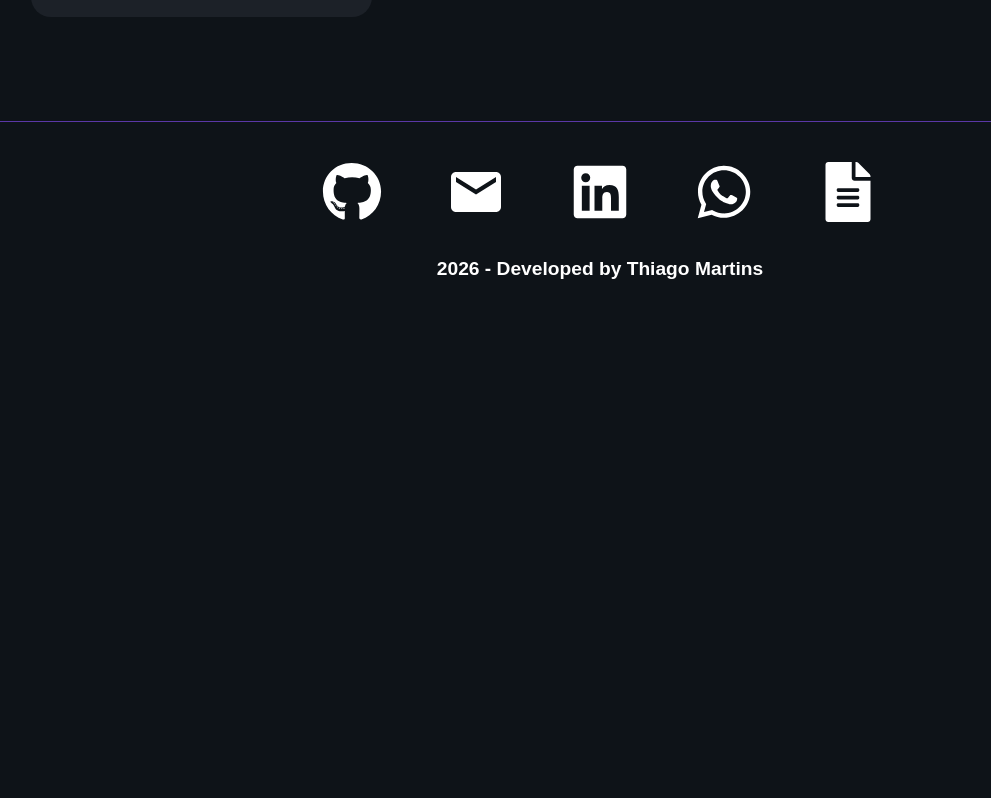
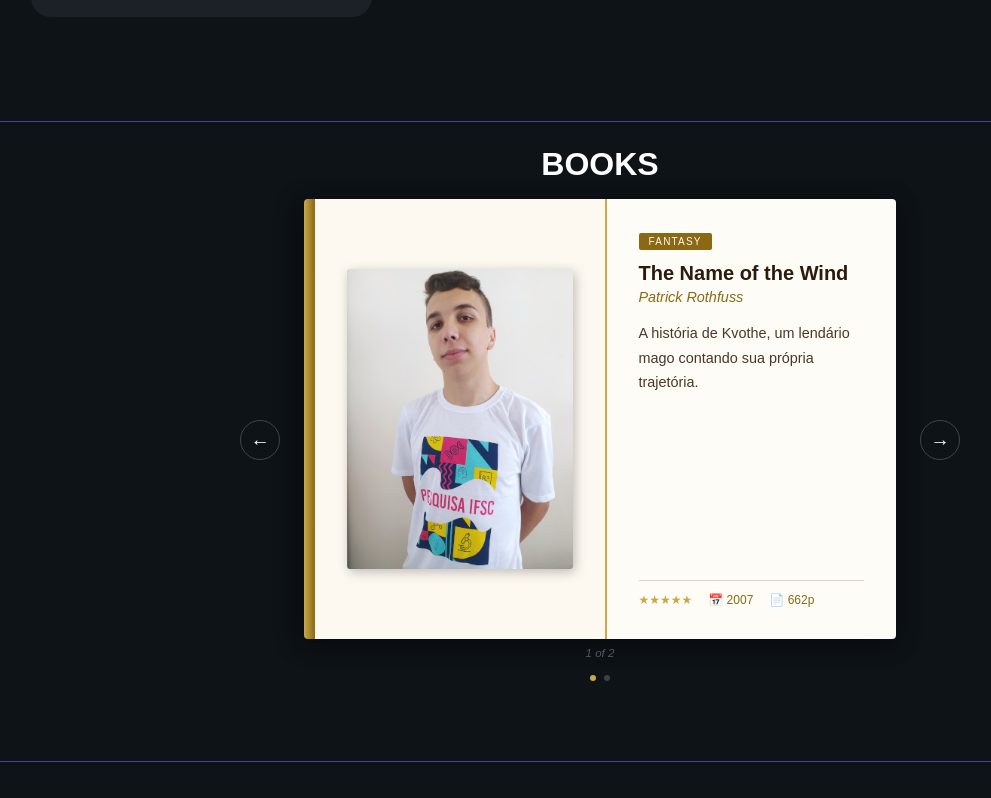
Before and after one commit to Thiago0808/portfolio, a React (Vite) app: page / in a window 1280 px wide. Shown: the part 5062-5860 px from the top of the page, without its empty margins (40-1031 px from the left). Before the commit the page ends 5401 px from the top, so only its background shows below. Built offline with nearby package versions, Linux system fonts and the light colour scheme; a web font is replaced by a local one.

Commit message:
feat: Adiciona base da seção Livros

```diff
--- a/package.json
+++ b/package.json
@@ -16,6 +16,7 @@
     "react": "^19.1.0",
     "react-dom": "^19.1.0",
     "react-icons": "^5.5.0",
+    "react-pageflip": "^2.0.3",
     "react-responsive-carousel": "^3.2.23"
   },
   "devDependencies": {
--- a/src/App.tsx
+++ b/src/App.tsx
@@ -8,6 +8,7 @@ import Footer from "./sections/footer";
 import Education from "./sections/formation";
 import Projects from "./sections/projects";
 import Skills from "./sections/skills";
+import Books from "./sections/books";
 
 export type Language = "br" | "en";
 
@@ -37,6 +38,9 @@ function App() {
       <Experience language={language} />
       <hr />
 
+      <Books language={language} />
+      <hr />
+
       <Footer language={language} />
     </div>
   );
--- /dev/null
+++ b/src/content/booksContent.ts
@@ -0,0 +1,31 @@
+export interface BookItem {
+  id: string;
+  author: string;
+  year: number;
+  pages: number;
+  rating: number;
+  image?: string;
+  link?: string;
+}
+
+import sanctuarioImg from "../assets/img/about.jpg";
+
+
+export const booksContent: BookItem[] = [
+  {
+    id: "1",
+    author: "Patrick Rothfuss",
+    year: 2007,
+    pages: 662,
+    rating: 5,
+    image: sanctuarioImg,
+  },
+  {
+    id: "2",
+    author: "Outro Autor",
+    year: 2007,
+    pages: 662,
+    rating: 5,
+    image: sanctuarioImg,
+  },
+];
--- a/src/content/languages/br.json
+++ b/src/content/languages/br.json
@@ -180,6 +180,21 @@
       }
     }
   },
+  "books": {
+    "title": "LIVROS",
+    "items": {
+      "1": {
+        "title": "Nome do Vento",
+        "genre": "Fantasy",
+        "description": "A história de Kvothe, um lendário mago contando sua própria trajetória."
+      },
+      "2": {
+        "title": "Outro Livro",
+        "genre": "Fantasy",
+        "description": "Descrição do outro livro aqui."
+      }
+    }
+  },
   "footer": {
     "developed": "Desenvolvido por Thiago Martins",
     "contacts": {
--- a/src/content/languages/en.json
+++ b/src/content/languages/en.json
@@ -180,6 +180,21 @@
       }
     }
   },
+  "books": {
+    "title": "BOOKS",
+    "items": {
+      "1": {
+        "title": "The Name of the Wind",
+        "genre": "Fantasy",
+        "description": "A história de Kvothe, um lendário mago contando sua própria trajetória."
+      },
+      "2": {
+        "title": "Outro Livro",
+        "genre": "Fantasy",
+        "description": "Descrição do outro livro aqui."
+      }
+    }
+  },
   "footer": {
     "developed": "Developed by Thiago Martins",
     "contacts": {
--- /dev/null
+++ b/src/sections/books/index.tsx
@@ -0,0 +1,94 @@
+import { useState } from "react";
+import SectionTitle from "../../components/SectionTitle";
+import type { SectionsProps } from "../../App";
+import { booksContent } from "../../content/booksContent";
+import { contents } from "../../content/languages/content";
+import "./style.css";
+
+function Books({ language }: SectionsProps) {
+  const [current, setCurrent] = useState(0);
+  const [animating, setAnimating] = useState(false);
+  const content = contents[language].books;
+
+  const navigate = (dir: number) => {
+    if (animating) return;
+    setAnimating(true);
+    setTimeout(() => {
+      setCurrent((prev) => (prev + dir + booksContent.length) % booksContent.length);
+      setAnimating(false);
+    }, 200);
+  };
+
+  const booksData = booksContent.map((book) => ({
+    ...book,
+    title: content.items[book.id as keyof typeof content.items].title,
+    genre: content.items[book.id as keyof typeof content.items].genre,
+    description: content.items[book.id as keyof typeof content.items].description,
+  }));
+
+  const book = booksData[current];
+
+  const stars = (n: number) => "★".repeat(n) + "☆".repeat(5 - n);
+
+  return (
+    <div className="books-section" id="livros">
+      <SectionTitle title="BOOKS" positioning="center" />
+
+      <div className="book-wrapper">
+        <button className="nav-btn" onClick={() => navigate(-1)}>←</button>
+
+        <div style={{ flex: 1 }}>
+          <div className={`book-open ${animating ? "page-turning" : ""}`}>
+            <div className="book-spine" />
+
+            <div className="page-left">
+              {book.image ? (
+                <img src={book.image} alt={book.title} className="book-cover-img" />
+              ) : (
+                <div className="book-cover-placeholder">
+                  <span className="book-emoji">📖</span>
+                  <span className="book-cover-title">{book.title.toUpperCase()}</span>
+                </div>
+              )}
+            </div>
+
+            <div className="page-right">
+              <div>
+                <span className="book-genre-tag">{book.genre}</span>
+                <h2 className="book-title-display">{book.title}</h2>
+                <p className="book-author">{book.author}</p>
+                <p className="book-desc">{book.description}</p>
+              </div>
+              <div className="book-meta">
+                <span className="book-stars">{stars(book.rating)}</span>
+                <span>📅 {book.year}</span>
+                <span>📄 {book.pages}p</span>
+                {book.link && (
+                  <a href={book.link} target="_blank" rel="noreferrer" className="book-link">
+                    Ver mais →
+                  </a>
+                )}
+              </div>
+            </div>
+          </div>
+
+          <p className="page-num">{current + 1} of {booksContent.length}</p>
+
+          <div className="progress-dots">
+            {booksContent.map((_, i) => (
+              <button
+                key={i}
+                className={`dot ${i === current ? "active" : ""}`}
+                onClick={() => { setAnimating(true); setTimeout(() => { setCurrent(i); setAnimating(false); }, 200); }}
+              />
+            ))}
+          </div>
+        </div>
+
+        <button className="nav-btn" onClick={() => navigate(1)}>→</button>
+      </div>
+    </div>
+  );
+}
+
+export default Books;
--- /dev/null
+++ b/src/sections/books/style.css
@@ -0,0 +1,169 @@
+.books-section {
+  display: flex;
+  flex-direction: column;
+  align-items: center;
+  max-width: 80%;
+}
+
+.book-wrapper {
+  display: flex;
+  align-items: center;
+  gap: 1.5rem;
+  width: 100%;
+  max-width: 720px;
+}
+
+.nav-btn {
+  background: none;
+  border: 1px solid #444;
+  border-radius: 50%;
+  width: 40px;
+  height: 40px;
+  font-size: 1.2rem;
+  cursor: pointer;
+  color: white;
+  flex-shrink: 0;
+  transition: background 0.2s;
+}
+.nav-btn:hover { background: rgba(255,255,255,0.1); }
+
+.book-open {
+  display: flex;
+  border-radius: 4px;
+  overflow: hidden;
+  box-shadow: -4px 4px 24px rgba(0,0,0,0.4), 4px 4px 24px rgba(0,0,0,0.2);
+  min-height: 440px;
+  transition: opacity 0.2s;
+}
+
+.page-turning { opacity: 0; }
+
+.book-spine {
+  width: 11px;
+  background: linear-gradient(to right, #C9A84C, #8B6914);
+  flex-shrink: 0;
+}
+
+.page-left {
+  flex: 1;
+  background: #FDF8F0;
+  border-right: 2px solid #C9A84C;
+  display: flex;
+  align-items: center;
+  justify-content: center;
+  padding: 2rem;
+}
+
+.page-right {
+  flex: 1;
+  background: #FEFCF7;
+  padding: 2rem;
+  display: flex;
+  flex-direction: column;
+  justify-content: space-between;
+  color: #2C1A0E;
+}
+
+.book-cover-img {
+  width: 250px;
+  height: 300px;
+  border-radius: 3px;
+  box-shadow: 2px 3px 12px rgba(0,0,0,0.25);
+}
+
+.book-cover-placeholder {
+  width: 250px;
+  height: 300px;
+  border-radius: 3px;
+  background: #1C2128;
+  display: flex;
+  flex-direction: column;
+  align-items: center;
+  justify-content: center;
+  gap: 8px;
+}
+
+.book-genre-tag {
+  display: inline-block;
+  font-size: 10px;
+  letter-spacing: 0.12em;
+  text-transform: uppercase;
+  padding: 3px 10px;
+  border-radius: 2px;
+  background: #8B6914;
+  color: #FDF8F0;
+  margin-bottom: 0.75rem;
+}
+
+.book-title-display {
+  font-size: 1.25rem;
+  font-weight: 700;
+  color: #2C1A0E;
+  margin: 0 0 0.3rem;
+}
+
+.book-author {
+  font-size: 0.90rem;
+  color: #8B6914;
+  font-style: italic;
+  margin: 0 0 1rem;
+}
+
+.book-desc {
+  font-size: 0.90rem;
+  color: #4A3728;
+  line-height: 1.7;
+}
+
+.book-meta {
+  display: flex;
+  gap: 1rem;
+  font-size: 0.75rem;
+  color: #8B6914;
+  border-top: 1px solid rgba(139,105,20,0.25);
+  padding-top: 0.75rem;
+  flex-wrap: wrap;
+  align-items: center;
+}
+
+.book-stars { color: #C9A84C; }
+
+.book-link {
+  color: #8B6914;
+  text-decoration: underline;
+  font-size: 0.78rem;
+}
+
+.page-num {
+  text-align: center;
+  font-size: 0.72rem;
+  color: rgba(255,255,255,0.3);
+  font-style: italic;
+  margin-top: 0.5rem;
+}
+
+.progress-dots {
+  display: flex;
+  gap: 8px;
+  justify-content: center;
+  margin-top: 1rem;
+}
+
+.dot {
+  width: 6px;
+  height: 6px;
+  border-radius: 50%;
+  background: rgba(255,255,255,0.2);
+  border: none;
+  cursor: pointer;
+  padding: 0;
+  transition: background 0.2s;
+}
+
+.dot.active { background: #C9A84C; }
+
+@media (max-width: 600px) {
+  .books-section { max-width: 100%; }
+  .book-open { flex-direction: column; min-height: auto; }
+  .page-left { border-right: none; border-bottom: 2px solid #C9A84C; }
+}
```
Also changed, not shown: 1 other file (tests, documents, lock files or other folders).
